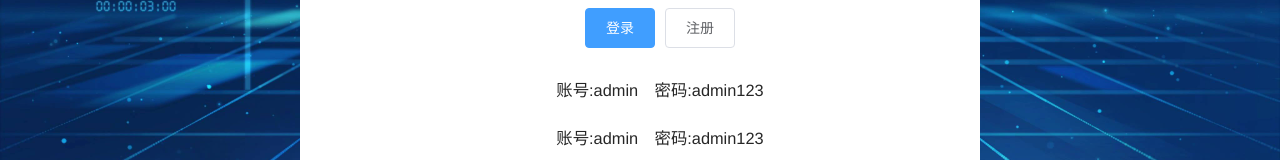
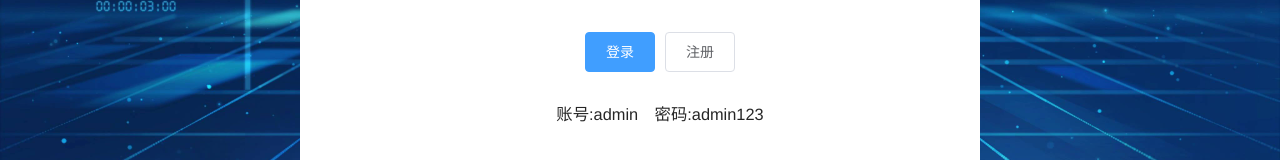
Before and after one commit to 2415397748/manage, a Vue app: page /logIn in a window 1280 px wide. Shown: the part 437-597 px from the top of the page. Built offline with nearby package versions, Linux system fonts and the light colour scheme; what vxe-table would draw is missing.

Commit message:
去除账号密码

```diff
--- a/src/views/logIn.vue
+++ b/src/views/logIn.vue
@@ -76,7 +76,6 @@
 				>
 			</el-form-item>
 			<el-form-item>
-				<h3>账号:admin&ensp;&ensp;密码:admin123</h3>
 				<h3>账号:admin&ensp;&ensp;密码:admin123</h3>
 			</el-form-item>
 		</el-form>
```
